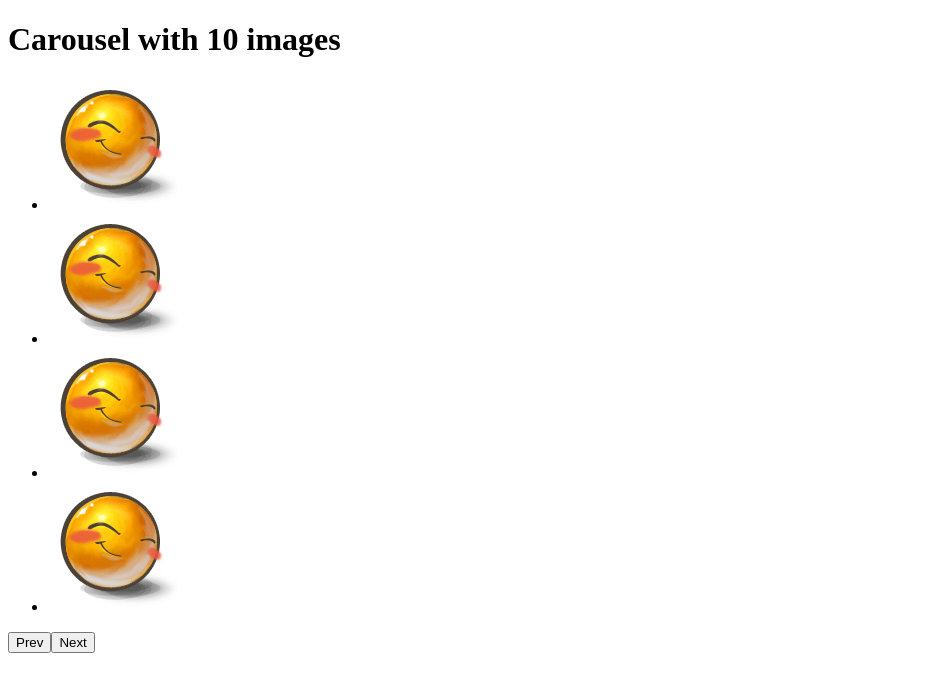
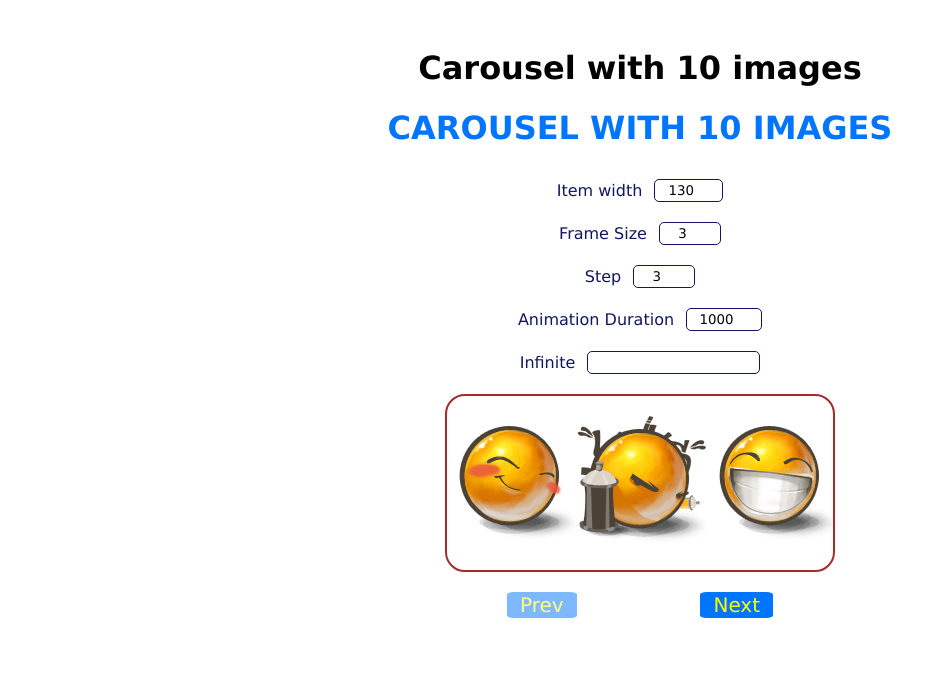
Before and after one commit to mate-academy/react_carousel, a React (Create React App) app: page / in a window 1280 px wide. Shown: the top 692 px of the page, without its empty margins (0-945 px from the left). Built offline with nearby package versions, Linux system fonts and the light colour scheme; the HTML template or start-up script is replaced by a standard one.

Commit message:
solution

```diff
--- a/src/App.scss
+++ b/src/App.scss
@@ -1 +1,36 @@
-// style go here
+* {
+  box-sizing: border-box;
+  font-family: Verdana, Geneva, Tahoma, sans-serif;
+}
+
+.App {
+  text-align: center;
+  padding: 20px;
+
+  &__title {
+    margin-bottom: 32px;
+    text-transform: uppercase;
+    color: #0075ff;
+  }
+}
+
+.form {
+  &__label {
+    display: flex;
+    gap: 12px;
+    flex-direction: row;
+    justify-content: center;
+    align-items: center;
+    margin-bottom: 20px;
+    font-size: 16px;
+    color: #101762;
+    cursor: pointer;
+  }
+
+  &__input {
+    padding: 3px 0;
+    border-radius: 5px;
+    text-align: center;
+    border: 1px solid #101762;
+  }
+}
--- a/src/App.tsx
+++ b/src/App.tsx
@@ -1,9 +1,14 @@
 import React from 'react';
 import './App.scss';
-import Carousel from './components/Carousel';
+import { Carousel } from './components/Carousel';
 
 interface State {
   images: string[];
+  step: number;
+  frameSize: number;
+  itemWidth: number;
+  animationDuration: number;
+  infinite: boolean;
 }
 
 class App extends React.Component<{}, State> {
@@ -20,17 +25,147 @@ class App extends React.Component<{}, State> {
       './img/9.png',
       './img/10.png',
     ],
+    step: 3,
+    frameSize: 3,
+    itemWidth: 130,
+    animationDuration: 1000,
+    infinite: false,
+  };
+
+  setStep = (e: React.ChangeEvent<HTMLInputElement>) => {
+    this.setState({ step: +e.target.value });
+  };
+
+  setFrameSize = (e: React.ChangeEvent<HTMLInputElement>) => {
+    this.setState({ frameSize: +e.target.value });
+  };
+
+  setItemWidth = (e: React.ChangeEvent<HTMLInputElement>) => {
+    this.setState({ itemWidth: +e.target.value });
+  };
+
+  setAnimationDuration = (e: React.ChangeEvent<HTMLInputElement>) => {
+    this.setState({ animationDuration: +e.target.value });
+  };
+
+  setInfinite = (e: React.ChangeEvent<HTMLInputElement>) => {
+    this.setState({ infinite: e.target.checked });
   };
 
   render() {
-    const { images } = this.state;
+    const {
+      images,
+      step,
+      frameSize,
+      itemWidth,
+      animationDuration,
+      infinite,
+    } = this.state;
 
     return (
       <div className="App">
         {/* eslint-disable-next-line */}
         <h1>Carousel with {images.length} images</h1>
+        <h1
+          className="App__title"
+          data-cy="title"
+        >
+          {`Carousel with ${images.length} images`}
+        </h1>
 
-        <Carousel />
+        <form action="/">
+          <label
+            className="form__label"
+            htmlFor="itemId"
+          >
+            Item width
+            <input
+              type="number"
+              className="form__input"
+              name="itemWidth"
+              id="itemId"
+              min={130}
+              max={260}
+              value={itemWidth}
+              onChange={this.setItemWidth}
+            />
+          </label>
+
+          <label
+            className="form__label"
+            htmlFor="frameId"
+          >
+            Frame Size
+            <input
+              type="number"
+              className="form__input"
+              name="frameSize"
+              id="fromeId"
+              min={1}
+              max={images.length}
+              step={1}
+              value={frameSize}
+              onChange={this.setFrameSize}
+            />
+          </label>
+
+          <label
+            className="form__label"
+            htmlFor="stepId"
+          >
+            Step
+            <input
+              type="number"
+              className="form__input"
+              name="step"
+              id="stepId"
+              min={1}
+              max={images.length}
+              step={1}
+              value={step}
+              onChange={this.setStep}
+            />
+          </label>
+
+          <label
+            className="form__label"
+          >
+            Animation Duration
+            <input
+              type="number"
+              className="form__input"
+              name="animationDuration"
+              id="animationDurationId"
+              min={500}
+              max={3000}
+              step={500}
+              value={animationDuration}
+              onChange={this.setAnimationDuration}
+            />
+          </label>
+
+          <label
+            className="form__label"
+          >
+            Infinite
+            <input
+              type="number"
+              className="form__input"
+              name="infinite"
+              id="infiniteId"
+              onChange={this.setInfinite}
+            />
+          </label>
+        </form>
+
+        <Carousel
+          images={images}
+          itemWidth={itemWidth}
+          frameSize={frameSize}
+          step={step}
+          animationDuration={animationDuration}
+          infinite={infinite}
+        />
       </div>
     );
   }
--- a/src/components/Carousel.scss
+++ b/src/components/Carousel.scss
@@ -1 +1,43 @@
-// style go here
+.Carousel {
+  margin: 0 auto;
+
+  &__list {
+    display: flex;
+    overflow: hidden;
+    margin: 20px auto;
+    padding: 20px 0;
+    border: 2px solid brown;
+    border-radius: 20px;
+    list-style-type: none;
+  }
+
+  &__buttons {
+    text-align: center;
+    margin: 0 auto;
+    display: flex;
+    justify-content: space-around;
+  }
+
+  &__button {
+    display: block;
+    padding: 0 12px;
+    background-color: #0075ff;
+    border: 1px solid #0075ff;
+    border-radius: 10%;
+    color: yellow;
+    font-size: 20px;
+    font-weight: 400;
+    cursor: pointer;
+    transition: all 1s;
+
+    &:hover {
+      transform: scale(1.01);
+      opacity: 0.8;
+    }
+
+    &:disabled {
+      opacity: 0.5;
+      cursor: not-allowed;
+    }
+  }
+}
--- a/src/components/Carousel.tsx
+++ b/src/components/Carousel.tsx
@@ -1,18 +1,118 @@
+/* eslint-disable react/no-array-index-key */
 import React from 'react';
 import './Carousel.scss';
 
-const Carousel: React.FC = () => (
-  <div className="Carousel">
-    <ul className="Carousel__list">
-      <li><img src="./img/1.png" alt="1" /></li>
-      <li><img src="./img/1.png" alt="2" /></li>
-      <li><img src="./img/1.png" alt="3" /></li>
-      <li><img src="./img/1.png" alt="4" /></li>
-    </ul>
+interface Props {
+  images: string[];
+  step: number;
+  frameSize: number;
+  itemWidth: number;
+  animationDuration: number;
+  infinite: boolean;
+}
 
-    <button type="button">Prev</button>
-    <button type="button">Next</button>
-  </div>
-);
+interface State {
+  position: number;
+}
+
+export class Carousel extends React.Component<Props, State> {
+  state = {
+    position: 0,
+  };
+
+  handlePrevButton = () => {
+    const { images, step, frameSize } = this.props;
+    const { position } = this.state;
+    const lastPosition = images.length - frameSize;
+    let prevPosition = position - step;
+
+    if (position === 0) {
+      prevPosition = lastPosition;
+    }
+
+    if (prevPosition < 0) {
+      prevPosition = 0;
+    }
+
+    this.setState({ position: prevPosition });
+  };
+
+  handleNextButton = () => {
+    const { images, step, frameSize } = this.props;
+    const { position } = this.state;
+    const lastPosition = images.length - frameSize;
+    let nextPosition = position + step;
+
+    if (position === lastPosition) {
+      nextPosition = 0;
+    }
+
+    if (nextPosition > lastPosition) {
+      nextPosition = lastPosition;
+    }
+
+    this.setState({ position: nextPosition });
+  };
+
+  render() {
+    const {
+      images,
+      frameSize,
+      itemWidth,
+      animationDuration,
+      infinite,
+    } = this.props;
+
+    const { position } = this.state;
+    const isPrevDisabled = (position <= 0) && !infinite;
+    const isNextDisabled = (position >= images.length - frameSize) && !infinite;
+    const wi = frameSize * itemWidth;
+
+    return (
+      <div
+        className="Carousel"
+        style={{
+          width: `${wi}px`,
+          transition: `${animationDuration}ms`,
+        }}
+      >
+        <ul className="Carousel__list">
+          {images.map((image, index) => (
+            <li key={index}>
+              <img
+                style={{
+                  transform: `translateX(${-position * itemWidth}px)`,
+                }}
+                src={image}
+                alt={`${index}`}
+                width={itemWidth}
+              />
+            </li>
+          ))}
+        </ul>
+
+        <div className="Carousel__buttons">
+          <button
+            type="button"
+            className="Carousel__button"
+            disabled={isPrevDisabled}
+            onClick={this.handlePrevButton}
+          >
+            Prev
+          </button>
+
+          <button
+            type="button"
+            className="Carousel__button"
+            disabled={isNextDisabled}
+            onClick={this.handleNextButton}
+          >
+            Next
+          </button>
+        </div>
+      </div>
+    );
+  }
+}
 
 export default Carousel;
```
Also changed, not shown: 1 other file (tests, documents, lock files or other folders).
